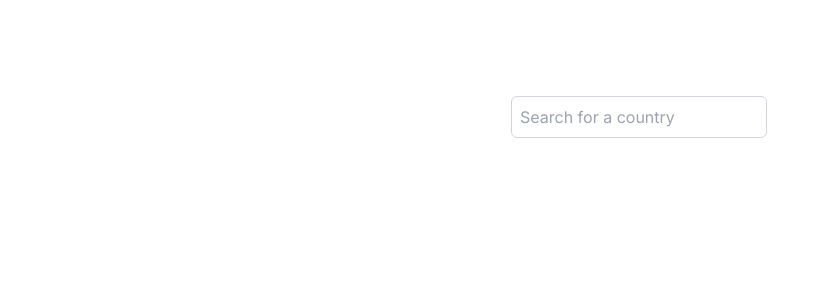
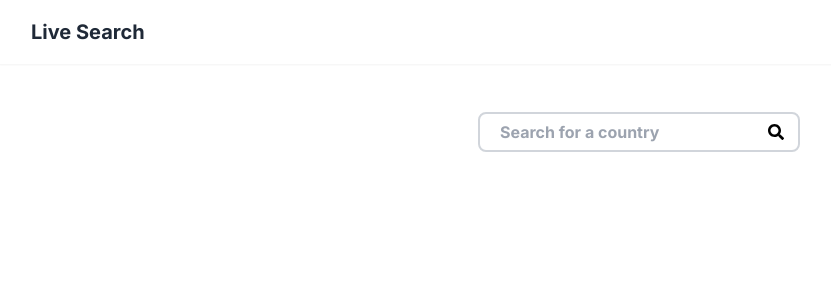
Before and after one commit to ylcN101/LiveSearch, a Next.js app: page / in a window 1280 px wide. Shown: the top 300 px of the page, without its empty margins (1-832 px from the left). Built offline with nearby package versions, Linux system fonts and the light colour scheme.

Commit message:
added nav bar

```diff
--- a/app/page.tsx
+++ b/app/page.tsx
@@ -1,14 +1,22 @@
 'use client'
 import LiveSearch from '../components/LiveSearch'
+import Nav from '../components/Nav'
 import { QueryClient, QueryClientProvider } from 'react-query'
 
 export default function Home() {
   const queryClient = new QueryClient()
   return (
-    <main className="flex flex-col items-center justify-between p-24">
-      <QueryClientProvider client={queryClient}>
-        <LiveSearch />
-      </QueryClientProvider>
-    </main>
+    <>
+      <main className=" h-screen overflow-y-auto">
+        <nav>
+          <Nav />
+        </nav>
+        <main className="flex flex-col items-center justify-between p-12">
+          <QueryClientProvider client={queryClient}>
+            <LiveSearch />
+          </QueryClientProvider>
+        </main>
+      </main>
+    </>
   )
 }
--- a/components/LiveSearch.tsx
+++ b/components/LiveSearch.tsx
@@ -1,6 +1,7 @@
 import React, { useState, ChangeEvent } from 'react'
 import { useCountrySearch } from '../hooks/useCountrySearch'
 import { debounce } from '../utils/utils'
+import { FaSearch } from 'react-icons/fa'
 
 interface Country {
   name: string
@@ -11,31 +12,39 @@ const LiveSearch: React.FC = () => {
   const { data, isLoading, isError } = useCountrySearch(query)
 
   const handleInputChange = (event: ChangeEvent<HTMLInputElement>) => {
-    console.log(event.target.value)
     setQuery(event.target.value)
-    console.log(query)
   }
 
   const debouncedHandleInputChange = debounce(handleInputChange, 1000)
 
   return (
-    <div className="flex flex-col items-center justify-center">
+    <>
+      {/* Search input */}
+      <div className="flex justify-center items-center relative">
         <input
-        className="border border-gray-300 rounded-md p-2 w-64"
+          className="border-2 border-gray-300 bg-white h-10 px-5 pr-16 rounded-lg focus:outline-none font-bold"
           type="text"
           placeholder="Search for a country"
           onChange={debouncedHandleInputChange}
         />
+        <span className="absolute right-0 top-0 mt-3 mr-4">
+          <FaSearch />
+        </span>
+      </div>
+
+      {/* Search results */}
+      <div className="mt-4">
         {isLoading && <div>Loading...</div>}
         {isError && <div>Something went wrong...</div>}
-      {data && (
-        <ul className="mt-4">
-          {data.map((country: Country) => (
-            <li key={country.name}>{country.name}</li>
+        <div className="mt-4 grid grid-cols-2 lg:grid-cols-4 gap-4">
+          {data?.map((country: Country) => (
+            <div key={country.name} className="p-4 border border-gray-300 rounded-md">
+              {country.name}
+            </div>
           ))}
-        </ul>
-      )}
         </div>
+      </div>
+    </>
   )
 }
 
--- /dev/null
+++ b/components/Nav.tsx
@@ -0,0 +1,13 @@
+import React from 'react'
+
+const Nav = () => {
+  return (
+    <nav className="flex w-full h-16 bg-white text-gray-800 shadow-sm">
+      <div className="flex items-center">
+        <h1 className="font-bold text-xl ml-8">Live Search</h1>
+      </div>
+    </nav>
+  )
+}
+
+export default Nav
--- a/hooks/useCountrySearch.ts
+++ b/hooks/useCountrySearch.ts
@@ -10,12 +10,14 @@ interface FetchCountriesResult {
 }
 
 //This is a custom hook that uses react-query to fetch data from the restcountries API
+
+//The reason we are using react-query is because it has a lot of built in features that make it easy to handle fetching data
+//It also has a lot of features that make it easy to handle caching, error handling, and more
+
 export function useCountrySearch(query: string): UseQueryResult<Country[], Error> {
   const fetchCountries = async (searchTerm: string): Promise<Country[]> => {
-    console.log('searchTerm:', searchTerm)
     try {
       const { data }: FetchCountriesResult = await axios.get(`https://restcountries.com/v2/name/${searchTerm}`)
-      console.log('data:', data)
       return data
     } catch (error) {
       throw new Error('Error fetching data')
--- a/package.json
+++ b/package.json
@@ -15,6 +15,7 @@
     "next": "14.0.4",
     "react": "^18",
     "react-dom": "^18",
+    "react-icons": "^4.12.0",
     "react-query": "^3.39.3"
   },
   "devDependencies": {
```
Also changed, not shown: 1 other file (tests, documents, lock files or other folders). Lines whose indentation alone changed are shown as unchanged.
